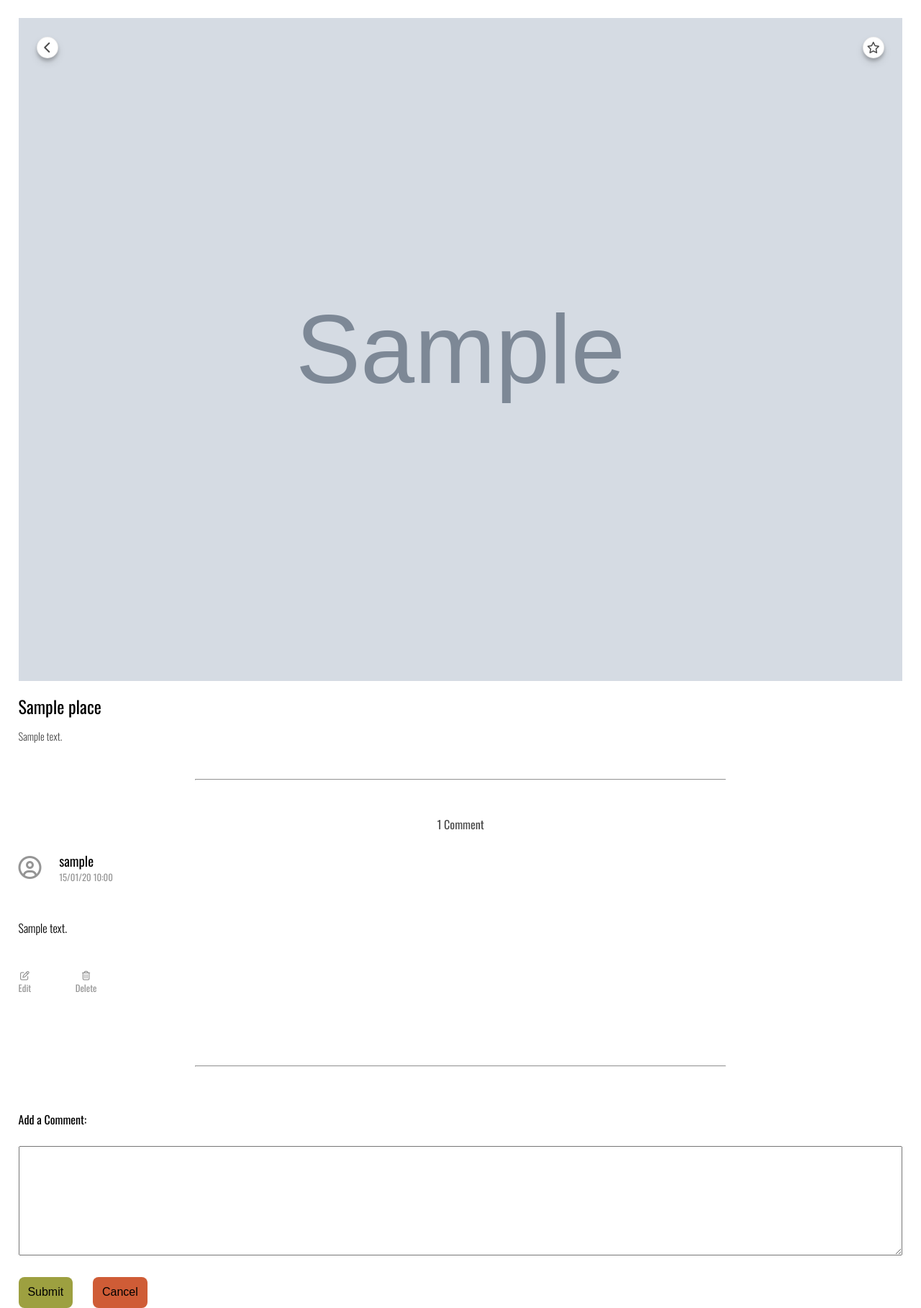
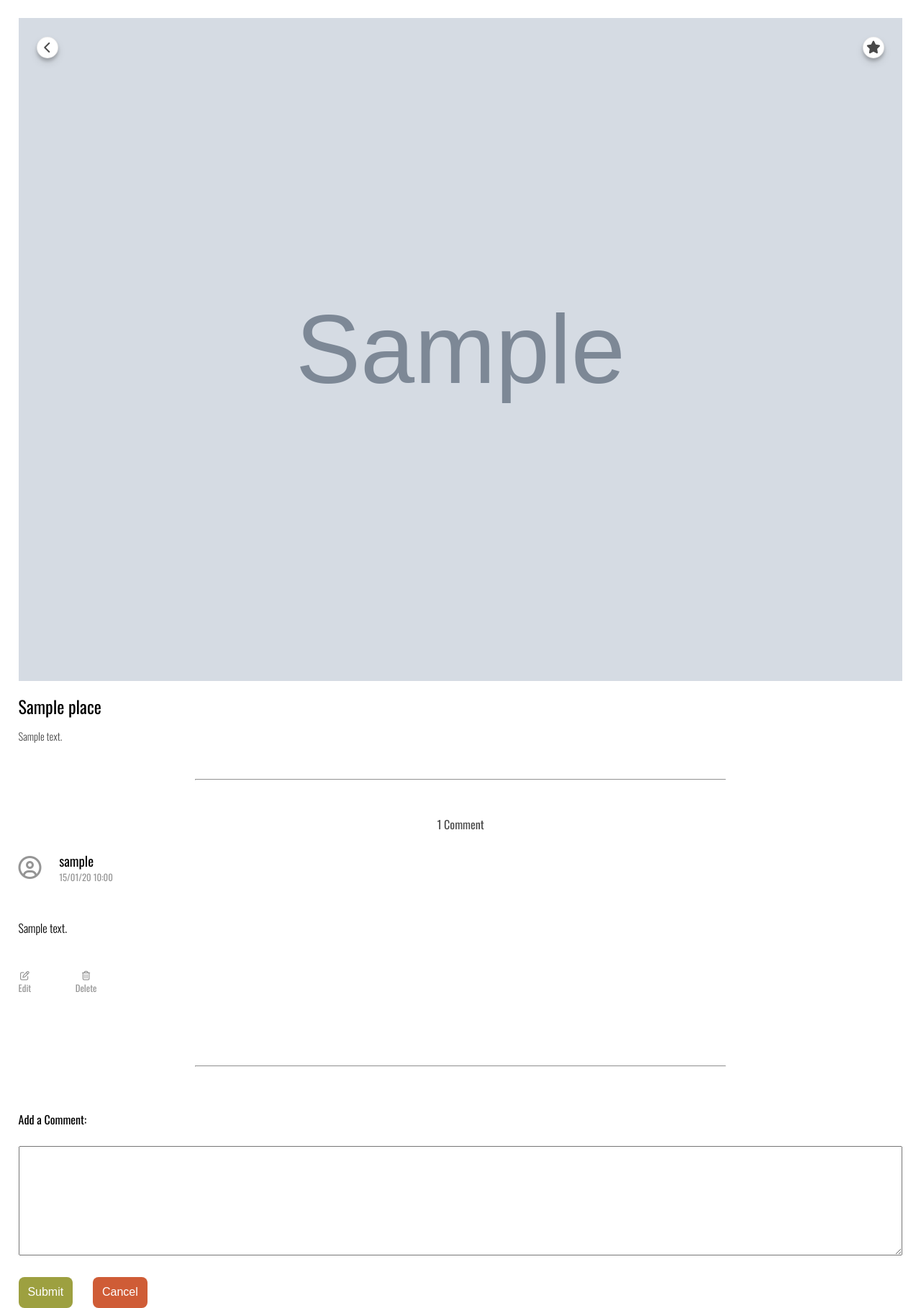
Before and after one commit to timgoalen/magical-places-london, a Django app: page /place/1/ in a window 1280 px wide. Shown: the whole page at 72% size. Run offline with Django 3.2, Linux system fonts and the light colour scheme; a user stored in the database is signed in; tables that the repository leaves empty hold one stand-in row (values such as "Sample post"); grey boxes marked "Sample" are stand-in pictures; some libraries are stand-ins or nearby versions.

Commit message:
Fix detail page button css conflicts

```diff
--- a/static/css/base.css
+++ b/static/css/base.css
@@ -57,6 +57,7 @@ footer {
     display: flex;
     flex-direction: column;
     align-items: center;
+    justify-content: center;
 }
 
 .header-nav-text {
@@ -117,7 +118,7 @@ h1 {
     display: grid;
     grid-template-columns: repeat(3, 1fr);
     border: 1px solid #bfbfbf;
-    border-radius: 4px;
+    border-radius: 3px;
     justify-items: center;
 }
 
@@ -130,7 +131,7 @@ h1 {
 .place-container {
     /* outline: 1px solid #bfbfbf; */
     /* width: 90%; */
-    /* border-radius: 4px; */
+    border-radius: 3px;
     margin: 4% auto;
     padding: 2%;
     /* display: grid; */
@@ -204,10 +205,6 @@ h1 {
     left: 0;
 }
 
-/* .detail-view-favourite-btn {
-
-} */
-
 .detail-view-hr {
     margin: 4% 20%;
 }
@@ -278,7 +275,7 @@ h1 {
     color: #959595;
 }
 
-.detail-container form {
+.detail-container form:nth-of-type(n+2) {
     margin: 5% 0;
 }
 
@@ -287,21 +284,22 @@ h1 {
     margin: 2% 0;
 }
 
-.detail-container button {
+.detail-container .submit-btn,
+.detail-container .cancel-btn {
     font-size: 1rem;
     padding: 0.8rem;
     border-radius: 8px;
     border: none;
     margin-right: 2%;
+    color: white;
 }
 
-.detail-container button:nth-of-type(1) {
+.detail-container .submit-btn {
     background-color: #9da040;
 }
 
-.detail-container button:nth-of-type(2) {
+.detail-container .cancel-btn {
     background-color: #cf5c36;
-
 }
 
 /* .end-spacer {
--- a/templates/includes/messages.html
+++ b/templates/includes/messages.html
@@ -1,5 +1,5 @@
 {% if messages %}
-<div class="messages">
+<div id="messages">
     {% for message in messages %}
     <div {% if message.tags %} class="{{ message.tags }}"{% endif %}>{{ message }}</div>
     {% endfor %}
--- a/templates/place_detail.html
+++ b/templates/place_detail.html
@@ -26,44 +26,42 @@
     <div class="detail-container">
         <div class="detail-image-container">
             <img src="{{ place.photo_url }}" alt="Photo of {{ place.place_name }}" class="place-detail-photo">
+        </div>
 
-            <!-- {% if user.is_authenticated %}
+        <!-- 'Back' button -->
+        <a href="{% url 'home' %}" class="detail-view-btn detail-view-btn--back"><i class="fa-solid fa-chevron-left"></i></a>
+
+<!-- 'Favourite' button functionality -->
+
+        {% if user.is_authenticated %}
+
         <form action="{% url 'favourite_a_place' place.pk %}" method="POST">
             {% csrf_token %}
             {% if user_has_favourited %}
-                <button type="submit" name="place_id" value="{{place.id}}">FAVOURITED</button>
+            <button type="submit" name="place_id" value="{{place.id}}" class="detail-view-btn detail-view-btn--favourite">
+                <i class="fa-solid fa-star detail-favourite-icon"></i>
+            </button>
             {% else %}
-                <button type="submit" name="place_id" value="{{place.id}}">NOT FAVOURITED</button>
+            <button type="submit" name="place_id" value="{{place.id}}" class="detail-view-btn detail-view-btn--favourite">
+                <i class="fa-regular fa-star detail-favourite-icon"></i>
+            </button>
             {% endif %}
         </form>
 
         {% else %}
-            <a href="" class="detail-view-favourite-btn">
+        <!-- [Favourited Button for not signed in users] -->
+        <!-- **TODO** this should take user to sign in/up message -->
+        <a href="" class="detail-view-btn detail-view-btn--favourite">
             <i class="fa-regular fa-star detail-favourite-icon"></i>
-            </a> -->
-            <!-- [Favourited Button for not signed in users] -->
-            <!-- {% endif %} -->
-        </div>
-        <a href="{% url 'home' %}" class="detail-view-btn detail-view-btn--back"><i class="fa-solid fa-chevron-left"></i></a>
-        <a href="" class="detail-view-btn detail-view-btn--favourite"><i class="fa-regular fa-star"></i></a>
+        </a>
+        {% endif %}
+
         <h2 class="detail-view-place-title">{{ place.place_name }}</h2>
         <p class="place-address">{{ place.address }}</p>
-        <!-- <p>Submitted by {{ place.contributer }} on {{ place.created_on|date:"d/m/y" }}</p> -->
 
         <hr class="detail-view-hr">
 
-
-        <!-- {% if user.is_authenticated and user == place.contributer %}
-        <p>As the original contributer, you can</p><a href="{% url 'place_edit' place.pk %}">+ Edit This Place +</a>
-        {% endif %} -->
-        <!--
-        <div class="messages">
-            {% for message in messages %}
-                <div class="alert alert-success">
-                    {{ message }}
-                </div>
-            {% endfor %}
-        </div> -->
+        <!-- COMMENTS -->
 
         {% if place.comments.count == 1 %}
         <p class="comments-count-text">{{ place.comments.count }} Comment</p>
@@ -99,14 +97,16 @@
 
         <hr class="detail-view-hr">
 
+        <!-- 'ADD COMMENT' -->
+
         {% if user.is_authenticated %}
         <!-- <h3>Add a Comment:</h3> -->
 
         <form action="" method="post">
             {% csrf_token %}
             {{ form.as_p }}
-            <button type="submit">Submit</button>
-            <button><a href="{% url 'place_detail' place.pk %}">Cancel</a></button>
+            <button type="submit" class="submit-btn">Submit</button>
+            <button class="cancel-btn"><a href="{% url 'place_detail' place.pk %}">Cancel</a></button>
         </form>
         {% endif %}
         <!-- <div class="end-spacer"></div> -->
```
Also changed, not shown: static/js/alerts.js (+9 -5 lines), templates/list_view.html (+22 -13 lines). Lines whose indentation alone changed are shown as unchanged.
